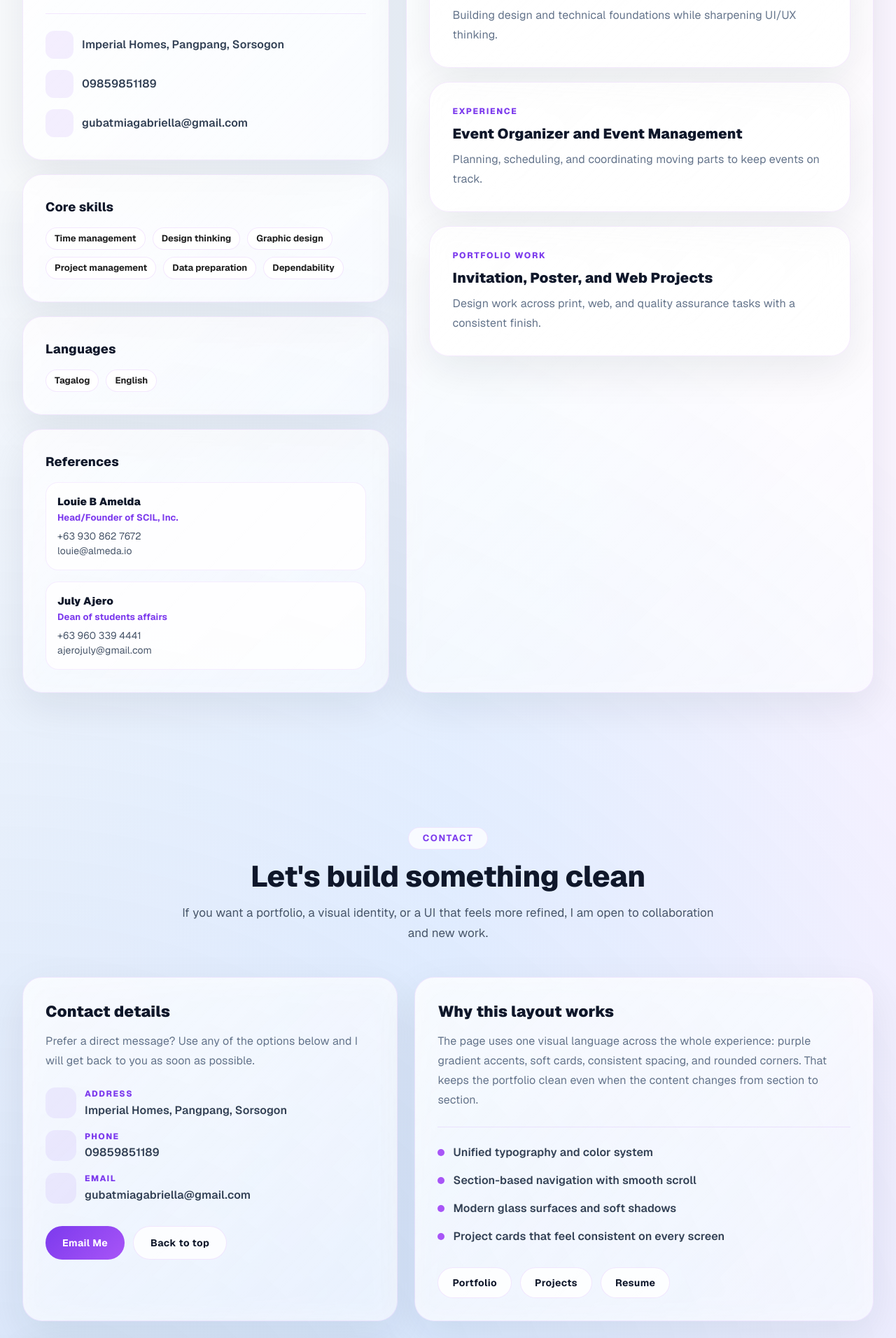
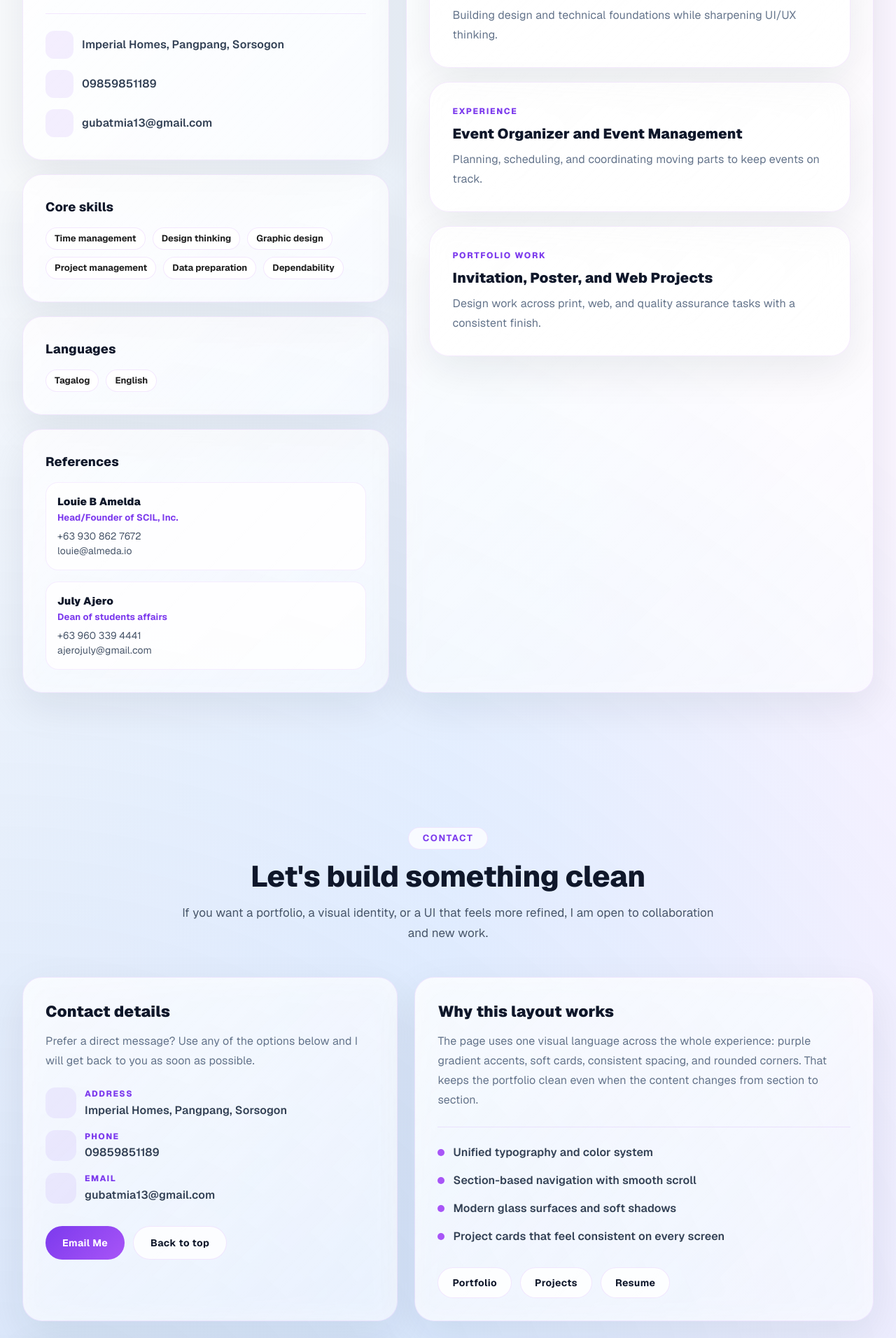
Before and after one commit to briella13/portfolio, a Next.js app: page / in a window 1280 px wide. Shown: the part 5185-7097 px from the top of the page at 70% size. Built offline with nearby package versions, Linux system fonts and the light colour scheme; some icons are missing; what @mui/material-nextjs would draw is missing.

Commit message:
updated email addresses

```diff
--- a/app/page.tsx
+++ b/app/page.tsx
@@ -813,7 +813,7 @@ export default function Home() {
                     { icon: <PhoneOutlinedIcon />, value: "09859851189" },
                     {
                       icon: <MailOutlineIcon />,
-                      value: "gubatmiagabriella@gmail.com",
+                      value: "gubatmia13@gmail.com",
                     },
                   ].map((item) => (
                     <Stack
@@ -1007,7 +1007,7 @@ export default function Home() {
                   {
                     icon: <MailOutlineIcon />,
                     title: "Email",
-                    value: "gubatmiagabriella@gmail.com",
+                    value: "gubatmia13@gmail.com",
                   },
                 ].map((item) => (
                   <Stack
@@ -1055,7 +1055,7 @@ export default function Home() {
               <Stack direction="row" flexWrap="wrap" gap={1.5} sx={{ mt: 4 }}>
                 <Button
                   component="a"
-                  href="mailto:gubatmiagabriella@gmail.com"
+                  href="mailto:gubatmia13@gmail.com"
                   sx={{
                     px: 3,
                     py: 1.3,
```
